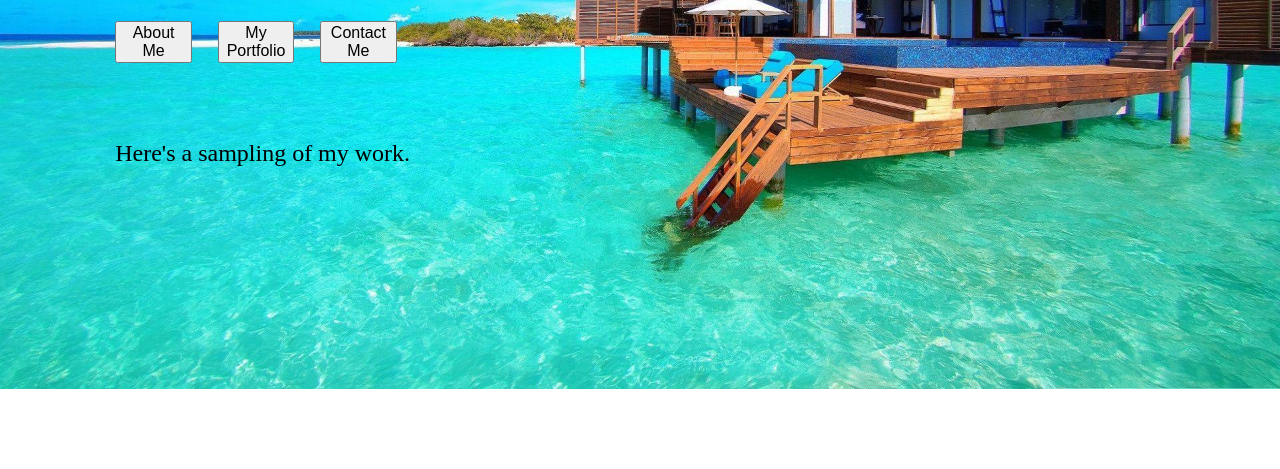
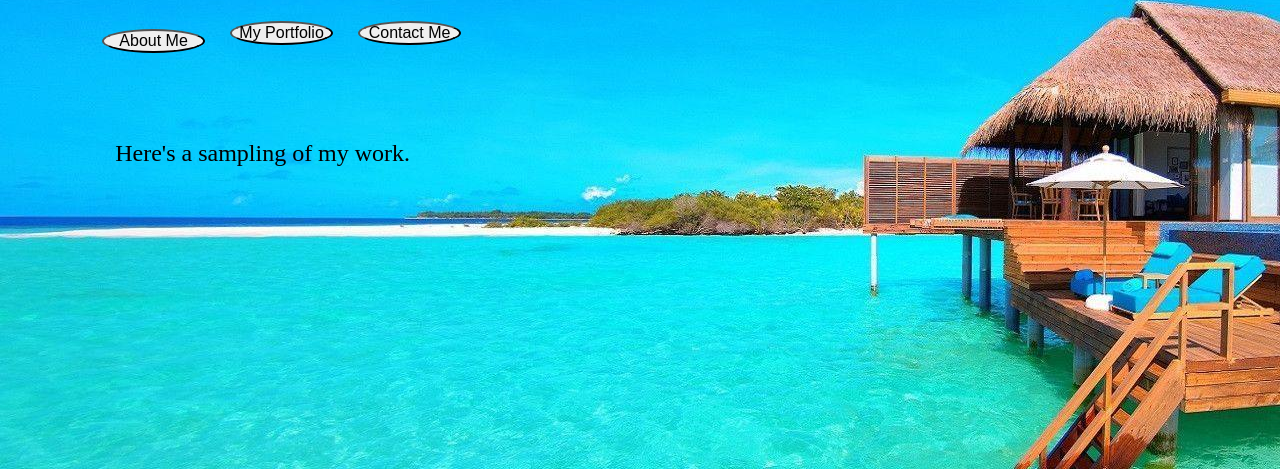
Before and after one commit to mshinners/portfolio, a plain HTML site: page index.html in a window 1280 px wide. Shown: the part 331-800 px from the top of the page. Drawn offline with nearby package versions, Linux system fonts and the light colour scheme.

Commit message:
fixed background link, .js links, and did some css fixes.

```diff
--- a/css/layout.css
+++ b/css/layout.css
@@ -2,11 +2,10 @@
   box-sizing: border-box;
 }
 body {
-}
-#background {
   position: relative;
   background-image: url("background.jpg"); width: 100vw;
 }
+
 .main h1 {
   position: absolute;
   color: black;
@@ -35,28 +34,28 @@ body {
   position: absolute;
   color: black;
   font-size: 2vh;
-  top: 44vh;
-  left: 9vw;
-  width: 6vw;
-
+  top: 45vh;
+  left: 8vw;
+  width: 8vw;
+  border-radius: 50%;
 }
 #portfolio {
   position: absolute;
   color: black;
   font-size: 2vh;
   top: 44vh;
-  left: 17vw;
-  width: 6vw;
-
+  left: 18vw;
+  width: 8vw;
+  border-radius: 50%;
 }
 #contact {
   position: absolute;
   color: black;
   font-size: 2vh;
   top: 44vh;
-  left: 25vw;
-  width: 6vw;
-
+  left: 28vw;
+  width: 8vw;
+  border-radius: 50%;
 }
 #github {
   position: absolute;
--- a/index.html
+++ b/index.html
@@ -11,8 +11,8 @@
     <link rel="stylesheet" href="css/module.css">
   </head>
   <body>
+
     <div class="main">
-      <img src="background.jpg" alt="" id="background">
       <h1>Michael I. Shinners</h1>
       <h2 id ="title">This is my job title</h2>
       <p id="bio">This is the story of me. This is where I sell myself to prospective employers.</p>
@@ -25,6 +25,6 @@
       <button type="button" id='contact'>Contact Me</button>
     </div>
   </body>
-  <script type="text/javascript" src="portfolioData.js"></script>
-  <script type="text/javascript" src="app.js"></script>
+  <script type="text/javascript" src="scripts/portfolioData.js"></script>
+  <script type="text/javascript" src="scripts/app.js"></script>
 </html>
--- a/scripts/app.js
+++ b/scripts/app.js
@@ -24,3 +24,5 @@ $('#projectHeader').show()
 
 $('#linkedIn').onClick()
 $('#github').onClick()
+
+// .toHtml()
```
Also changed, not shown: css/background.jpg (renamed from background.jpg).
